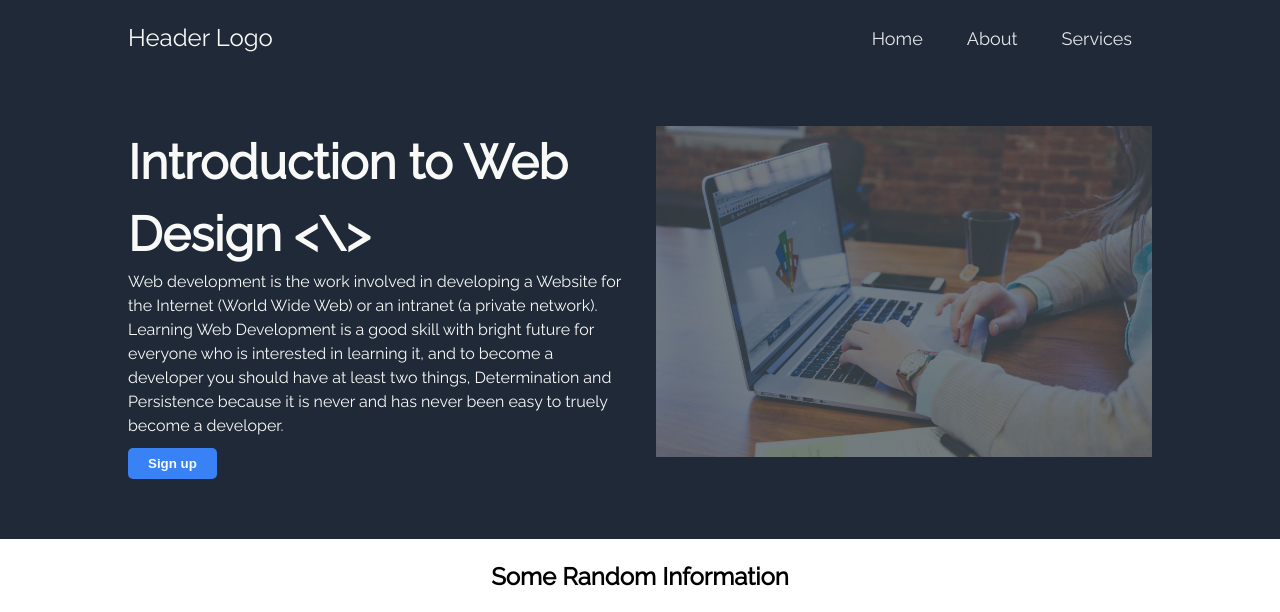
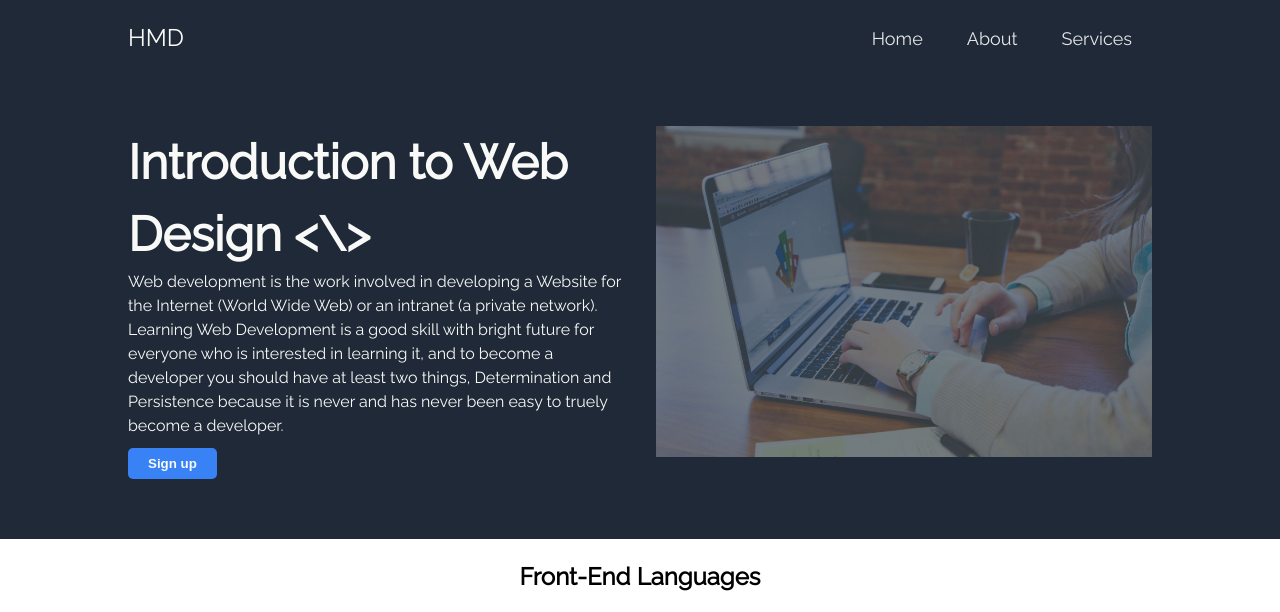
Before and after one commit to abdulhamiid/levelup, a plain HTML site: page index.html in a window 1280 px wide. Shown: the top 612 px of the page. Drawn offline with Linux system fonts and the light colour scheme.

Commit message:
add brand name and section-2 info

```diff
--- a/index.html
+++ b/index.html
@@ -13,7 +13,7 @@
 <body>
     <nav>
         <div class="container">
-            <header>Header Logo</header>
+            <header>HMD</header>
             <ul>
                 <li><a href="">Home</a></li>
                 <li><a href="">About</a></li>
@@ -36,7 +36,7 @@
             </div>
         </section>
         <section class="section-2">
-            <h3>Some Random Information</h3>
+            <h3>Front-End Languages</h3>
             <div class="illustrations">
                 <div>
                     <img src="img/logo_html.png" alt="">
```
